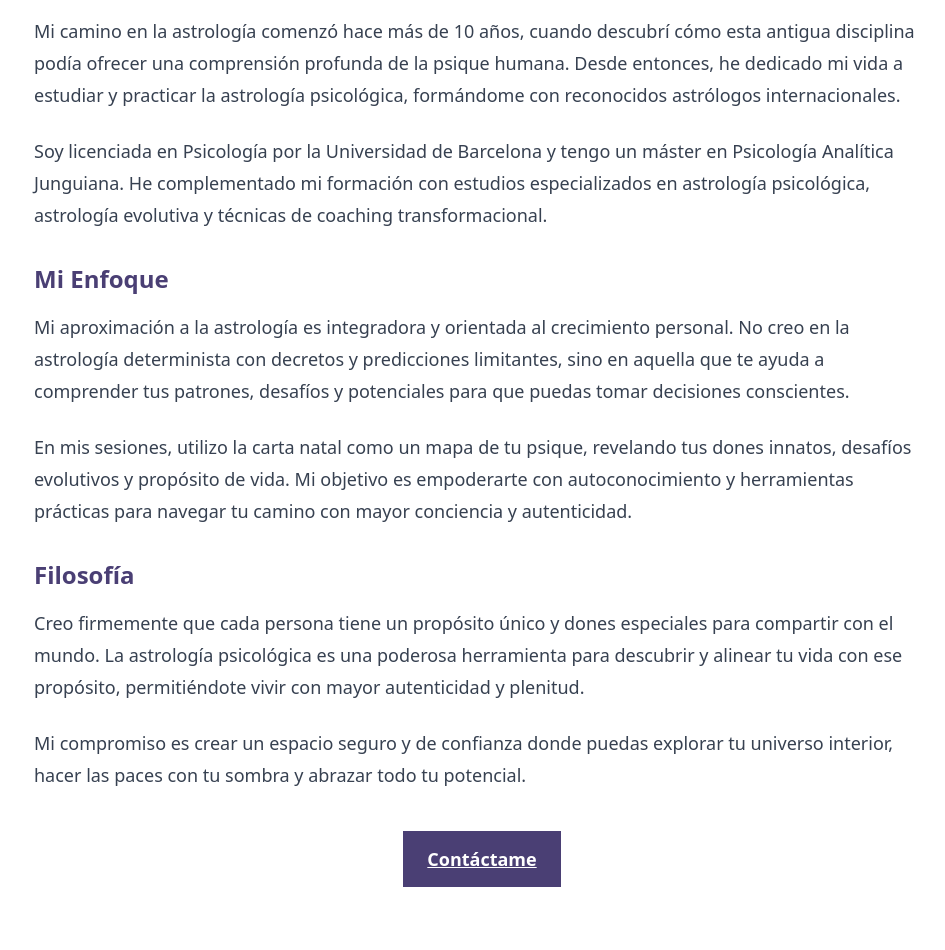
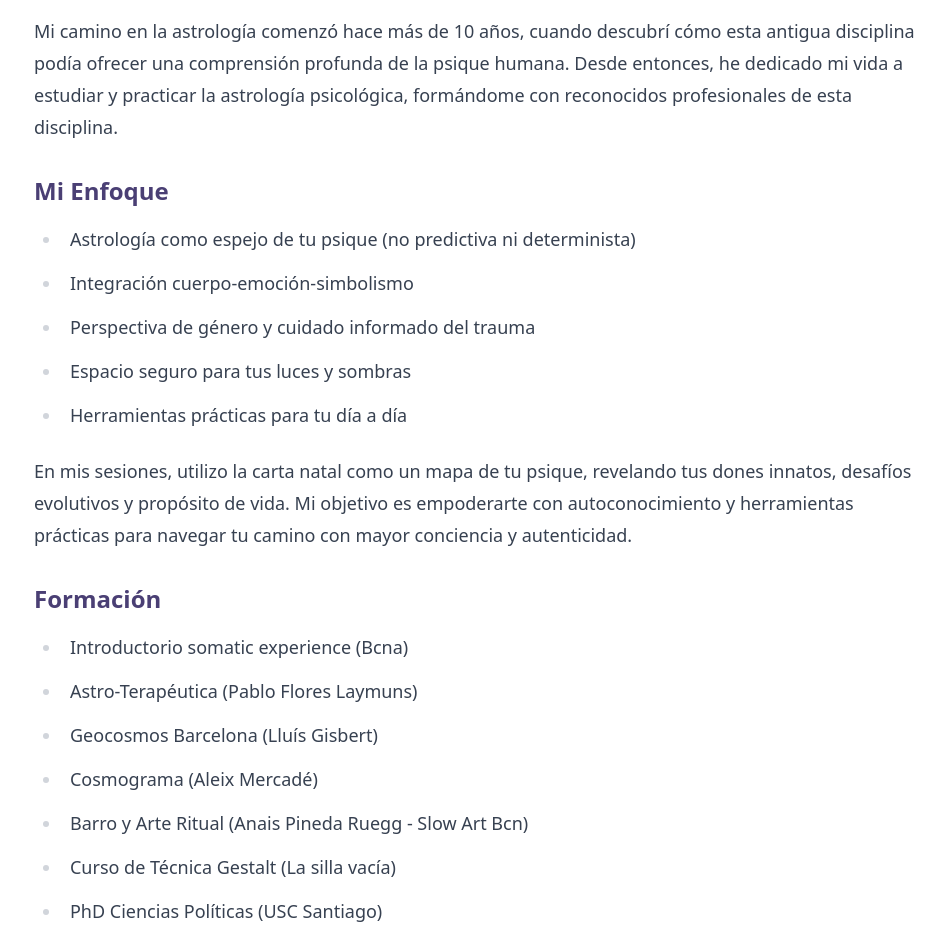
Before and after one commit to Sylviall81/astrok_web, a Next.js app: page /sobre-mi in a window 1280 px wide. Shown: the part 842-1792 px from the top of the page, without its empty margins (158-1103 px from the left). Built offline with nearby package versions, Linux system fonts and the light colour scheme; no server answers.

Commit message:
about me arreglado

```diff
--- a/app/servicios/page.tsx
+++ b/app/servicios/page.tsx
@@ -27,7 +27,7 @@ export default function ServiciosPage() {
   )
 
   return (
-    <div className="container py-10">
+    <div className="container-custom py-10">
       <div className="max-w-6xl mx-auto">
         <div className="text-center mb-12">
           <h1 className="text-4xl md:text-5xl font-lato font-bold text-primary mb-6">Servicios</h1>
--- a/app/sobre-mi/page.tsx
+++ b/app/sobre-mi/page.tsx
@@ -15,49 +15,50 @@ export default function AboutPage() {
 
             <div className="prose prose-lg max-w-none">
               <p>
-                Soy una astróloga psicológica apasionada por ayudar a las personas a descubrir su potencial interior a
-                través de la sabiduría de los astros. Mi enfoque combina la astrología tradicional con la psicología
-                junguiana para ofrecer una perspectiva profunda y transformadora.
+                Soy Sylvia, astróloga psicológica con +10 años acompañando procesos de autoconocimiento.
+                Combino astrología humanista evolutiva y herramientas corporales para que descubras tu mapa interior y navegues tus tránsitos con claridad y confianza.
               </p>
 
               <h2 className="text-2xl font-lato font-semibold text-primary mt-8 mb-4">Mi Trayectoria</h2>
               <p>
                 Mi camino en la astrología comenzó hace más de 10 años, cuando descubrí cómo esta antigua disciplina
                 podía ofrecer una comprensión profunda de la psique humana. Desde entonces, he dedicado mi vida a
-                estudiar y practicar la astrología psicológica, formándome con reconocidos astrólogos internacionales.
-              </p>
-              <p>
-                Soy licenciada en Psicología por la Universidad de Barcelona y tengo un máster en Psicología Analítica
-                Junguiana. He complementado mi formación con estudios especializados en astrología psicológica,
-                astrología evolutiva y técnicas de coaching transformacional.
+                estudiar y practicar la astrología psicológica, formándome con reconocidos profesionales de esta disciplina.
               </p>
 
               <h2 className="text-2xl font-lato font-semibold text-primary mt-8 mb-4">Mi Enfoque</h2>
-              <p>
-                Mi aproximación a la astrología es integradora y orientada al crecimiento personal. No creo en la
-                astrología determinista con decretos y predicciones limitantes, sino en aquella que te ayuda a comprender tus
-                patrones, desafíos y potenciales para que puedas tomar decisiones conscientes.
-              </p>
+              <ul>
+                <li>Astrología como espejo de tu psique (no predictiva ni determinista)</li>
+                <li>Integración cuerpo-emoción-simbolismo</li>
+                <li>Perspectiva de género y cuidado informado del trauma </li>
+                <li>Espacio seguro para tus luces y sombras</li>
+                <li>Herramientas prácticas para tu día a día</li>
+
+              </ul>
               <p>
                 En mis sesiones, utilizo la carta natal como un mapa de tu psique, revelando tus dones innatos, desafíos
                 evolutivos y propósito de vida. Mi objetivo es empoderarte con autoconocimiento y herramientas prácticas
                 para navegar tu camino con mayor conciencia y autenticidad.
               </p>
 
-              <h2 className="text-2xl font-lato font-semibold text-primary mt-8 mb-4">Filosofía</h2>
+              <h2 className="text-2xl font-lato font-semibold text-primary mt-8 mb-4">Formación</h2>
+
+              <ul>
+                <li>Introductorio somatic experience (Bcna)</li>
+                <li>Astro-Terapéutica (Pablo Flores Laymuns)</li>
+                <li>Geocosmos Barcelona (Lluís Gisbert) </li>
+                <li>Cosmograma (Aleix Mercadé)</li>
+                <li>Barro y Arte Ritual (Anais Pineda Ruegg - Slow Art Bcn)</li>
+                <li>Curso de Técnica Gestalt (La silla vacía)</li>
+                <li>PhD Ciencias Políticas (USC Santiago)</li>
+              </ul>
               <p>
-                Creo firmemente que cada persona tiene un propósito único y dones especiales para compartir con el
-                mundo. La astrología psicológica es una poderosa herramienta para descubrir y alinear tu vida con ese
-                propósito, permitiéndote vivir con mayor autenticidad y plenitud.
-              </p>
-              <p>
-                Mi compromiso es crear un espacio seguro y de confianza donde puedas explorar tu universo interior,
-                hacer las paces con tu sombra y abrazar todo tu potencial.
+                ¿List@ para explorar tu mapa astrológico?
               </p>
 
               <div className="mt-10 text-center">
-                <Link href="/contacto" className="btn-primary inline-block">
-                  Contáctame
+                <Link href="/servicios" className="btn-primary inline-block">
+                  Reserva tu sesión
                 </Link>
               </div>
             </div>
--- a/app/tienda/page.tsx
+++ b/app/tienda/page.tsx
@@ -11,7 +11,7 @@ export default function TiendaPage() {
   )
 
   return (
-    <div className="container py-10">
+    <div className="container-custom py-10">
       <div className="max-w-6xl mx-auto">
         <div className="text-center mb-12">
           <h1 className="text-4xl md:text-5xl font-lato font-bold text-primary mb-6">Tienda</h1>
--- a/components/about-section.tsx
+++ b/components/about-section.tsx
@@ -14,20 +14,22 @@ export default function AboutSection() {
           <div>
             <h2 className="section-title">Sobre Mí</h2>
 
-            <h3 className="section-subtitle"> Soy Sylvia y te doy la bienvenida a mi web,</h3>
+            <h3 className="section-subtitle"> Soy Sylvia Ll., astróloga psicológica.</h3>
 
             <p className="text-body mb-6">
-            Mi trabajo como astróloga es traducir el lenguaje simbólico de las estrellas para acompañarte en la comprensión de tu propia historia.
-            No entrego respuestas cerradas, ni certezas absolutas, sino herramientas para que explores tu camino con mayor claridad.
+            Traduzco el lenguaje de las estrellas para que leas tu mapa interior con claridad.
             </p>
             <p className="text-body mb-6">
-            Desde una mirada informada en astrología y psicología, te impulso a conectar con tu fuerza y resiliencia, sin discursos condescendientes ni fórmulas prefabricadas. Cada carta natal es única, como cada proceso personal.
+               No doy respuestas cerradas. Te entrego herramientas para navegar tus tránsitos, patrones y dones con confianza.
             </p>
             <p className="text-body mb-8">
-            Durante más de 7 años de experiencia, he orientado a cientos de personas en su camino de autodescubrimiento, facilitando la comprensión de sus patrones, desafíos y dones únicos reflejados en su mapa natal.
+            Durante más de 10 años de experiencia, he orientado a cientos de personas en su camino de autodescubrimiento.
+            </p>
+            <p className="text-body mb-8">
+              Quieres saber más?
             </p>
             <Link href="/sobre-mi" className="btn-secondary">
-              Conoce más sobre mi enfoque
+              Conoceme mejor
             </Link>
           </div>
         </div>
```
